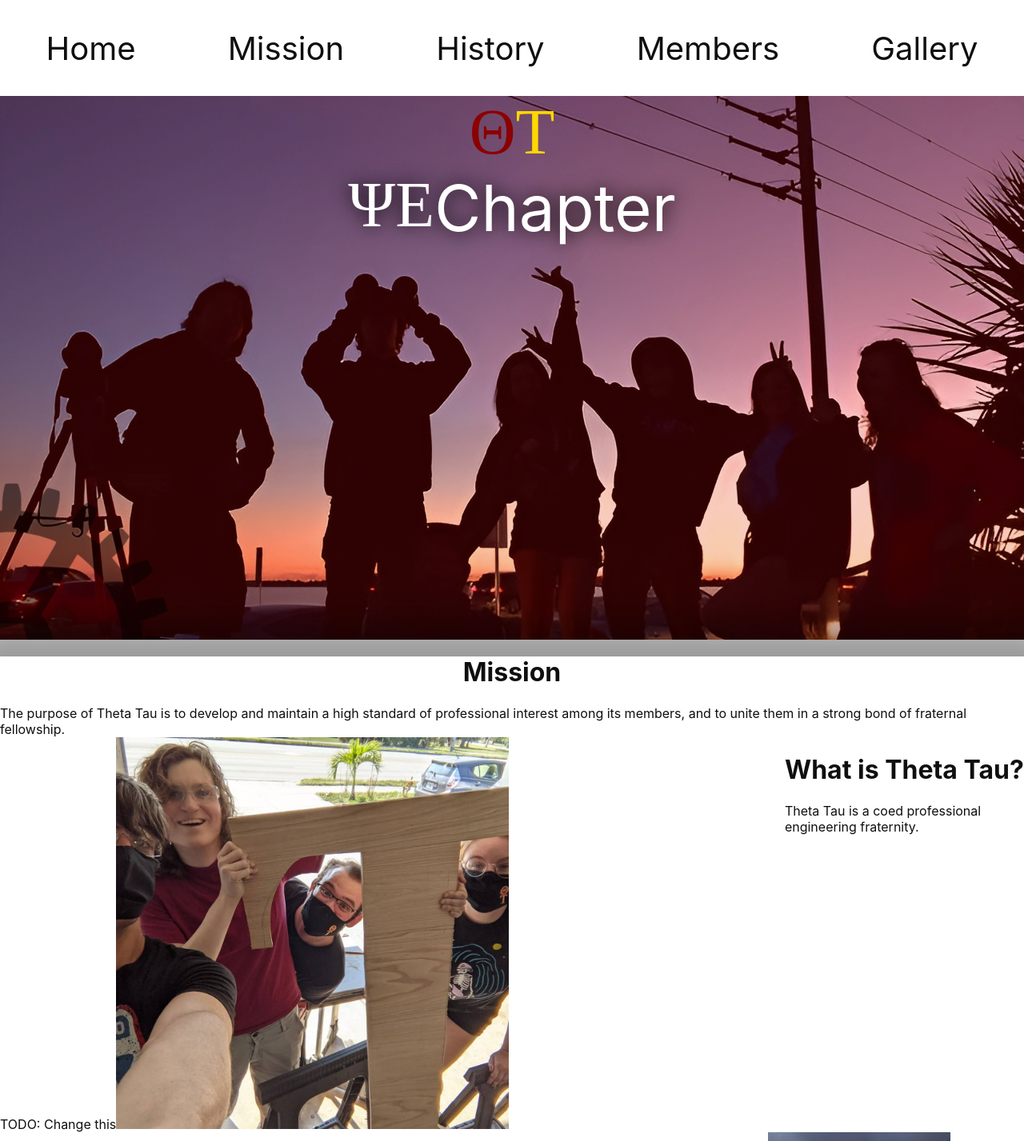
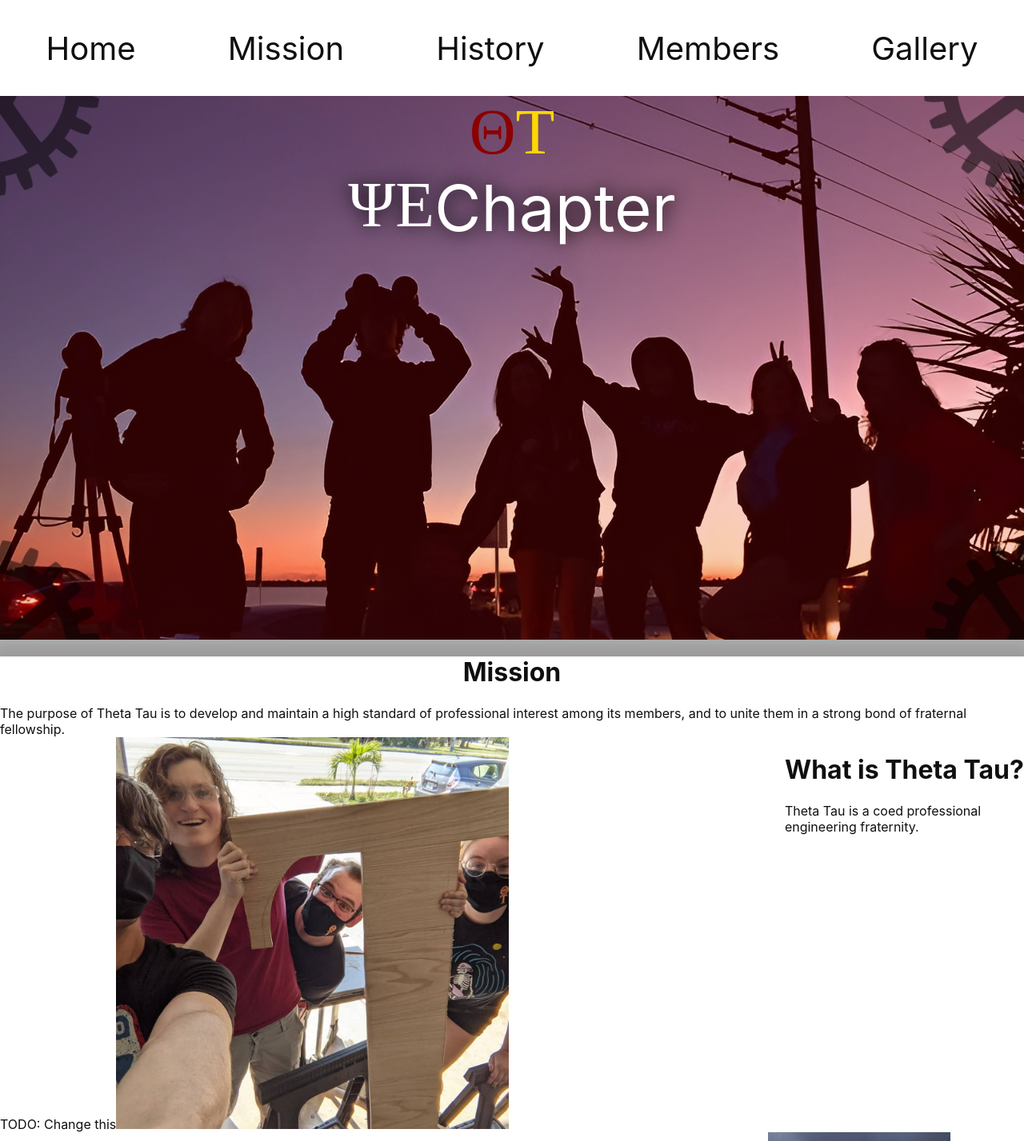
Before and after one commit to PsiEpsilonChapter/PsiEpsilonChapterWebsite, a React (Create React App) app: page / in a window 1280 px wide. Shown: the top 1427 px of the page at 80% size. Built offline with nearby package versions, Linux system fonts and the light colour scheme.

Commit message:
FINALLY wheels are working #^vi-ins-mode-string \1\e[6 q\2ins@!

```diff
--- a/src/App.css
+++ b/src/App.css
@@ -14,14 +14,15 @@
 }
 
 .App-header {
-  background-color: #282c34;
+z-index: 9;
+overflow: hidden;
+  background-color: "white";
   min-height: 100vh;
   display: flex;
   flex-direction: column;
   align-items: center;
   justify-content: center;
   font-size: calc(10px + 2vmin);
-  color: white;
 }
 
 .App-link {
--- a/src/App.js
+++ b/src/App.js
@@ -56,8 +56,7 @@
   renderHomePage() {
     return (
       <div className="App">
-        {this.appHeader}
-        <MainPage />
+        <MainPage header={this.appHeader} />
       </div>
     );
   }
--- a/src/AppHeader.js
+++ b/src/AppHeader.js
@@ -7,7 +7,7 @@
     console.log(AppPagesEnum);
 
     return (
-      <header className="App-header">
+      <div className="App-header">
         <div className="header-bar">
           <div onClick={() => this.props.setPage(AppPagesEnum.Home)}>Home</div>
 
@@ -27,7 +27,7 @@
             Gallery{" "}
           </div>
         </div>
-      </header>
+      </div>
     );
   }
 }
--- a/src/MainCarousel.js
+++ b/src/MainCarousel.js
@@ -2,10 +2,19 @@
 import ReactDOM from "react-dom";
 
 class MainCarousel extends React.Component {
-  render() {
-    var svg = (
+  getGears = () => {
+    var styles = [
+      "gear-svg gear-bottom gear-left",
+      "gear-svg gear-bottom gear-right",
+      "gear-svg gear-top gear-left",
+      "gear-svg gear-top gear-right",
+    ];
+    var gears = [];
+    for (var i = 0; i < 4; i++) {
+      gears = gears.concat(
         <svg
-        className="gear-svg"
+          className={styles[i]}
+          style={{ zIndex: 0 }}
           x="0px"
           y="0px"
           viewBox="0 0 1000 1000"
@@ -18,7 +27,12 @@
           </g>
         </svg>
       );
+    }
+    return gears;
+  };
 
+  render() {
+    var gears = this.getGears();
     return (
       <div id="carousel-container">
         <div id="page-title" className="centered fade-in-bottom">
@@ -33,8 +47,8 @@
           </div>
 
           <div className="centered icon"></div>
-          {svg}
         </div>
+        {gears}
       </div>
     );
   }
--- a/src/MainPage.js
+++ b/src/MainPage.js
@@ -7,6 +7,7 @@
   render() {
     return (
       <div>
+        {this.props.header}
         <MainCarousel />
         <Orientation />
         <Contact />
--- a/src/index.css
+++ b/src/index.css
@@ -19,12 +19,15 @@
 
 
 .header-bar {
+	background-color: white;
+	z-index: 9;
 	display: flex;
 	flex-direction: row;
 	align-items: center;
 	justify-content: space-around;
 	font-size: 5vh;
 	height: 15vh;
+
 }
 
 .header-bar *:hover {
@@ -87,7 +90,6 @@
 .theta-tau-title  {
 	display: flex;
 	flex-direction: row;
-
 }
 
 .theta-tau-title:nth-child(1) {
@@ -97,8 +99,6 @@
 .theta-tau-title:nth-child(2) {
 	color: gold;
 }
-
-
 
 .icon img {
 	max-width: 30%;
@@ -166,17 +166,34 @@
 }
 
 .gear-svg {
-	position: relative;
-z-index: 5;
-width: -10vw;
-left: -49vw;
-opacity: .5;
-top: 49%;
-animation: spin 4s linear infinite;
+  position: absolute;
+  width: 22vw;
+  opacity: 0.5;
+  animation: spin 230s linear infinite;
+  transform-origin: 50% 50%;
+    margin: -12vw;
+  transform: translate(-50%, -50%);
+}
+
+.gear-bottom {
+  bottom: 0%;
+}
+
+.gear-left {
+  left: 0%;
+}
+
+.gear-right {
+  right: 0%;
+}
+
+.gear-top {
+  top: 0%;
 }
 
 #carousel-container {
-	z-index: 1;
+	position: relative;
+	overflow: hidden;
 	overflow-y: hidden;
 	padding: 0px;
 	display: flex;
```
Lines whose indentation alone changed are shown as unchanged.
